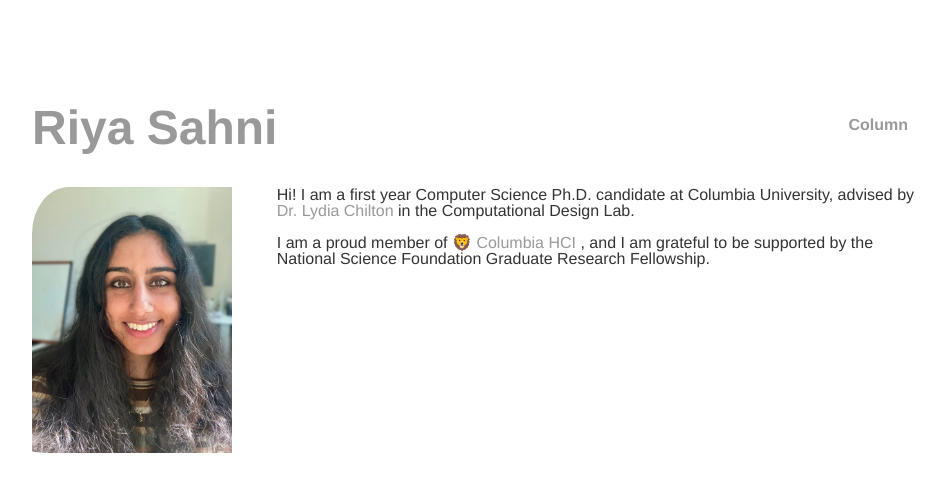
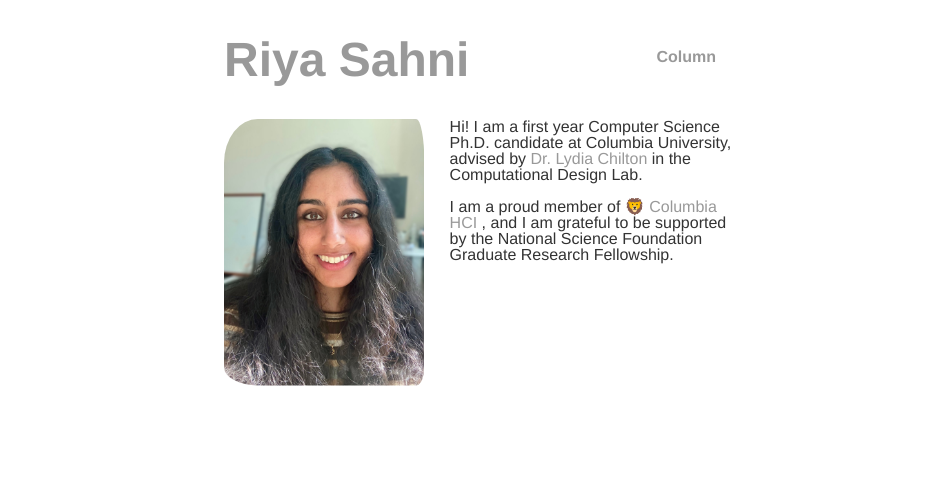
Before and after one commit to riyasahni/riyasahni.github.io, a Jekyll site: the page built from index.html, in a window 1280 px wide. Shown: the top 492 px of the page, without its empty margins (160-1105 px from the left). Built offline with Jekyll 4.4.1, drawn with Linux system fonts in a browser that asks for light colours.

Commit message:
bah humbug

```diff
--- a/css/main.css
+++ b/css/main.css
@@ -1,6 +1,6 @@
 body {
-    margin: 100px auto;
-    width: 70%;
+    margin: 0px auto;
+    width: 40%;
 }
 header {
     background: rgb(53, 41, 116);
```
